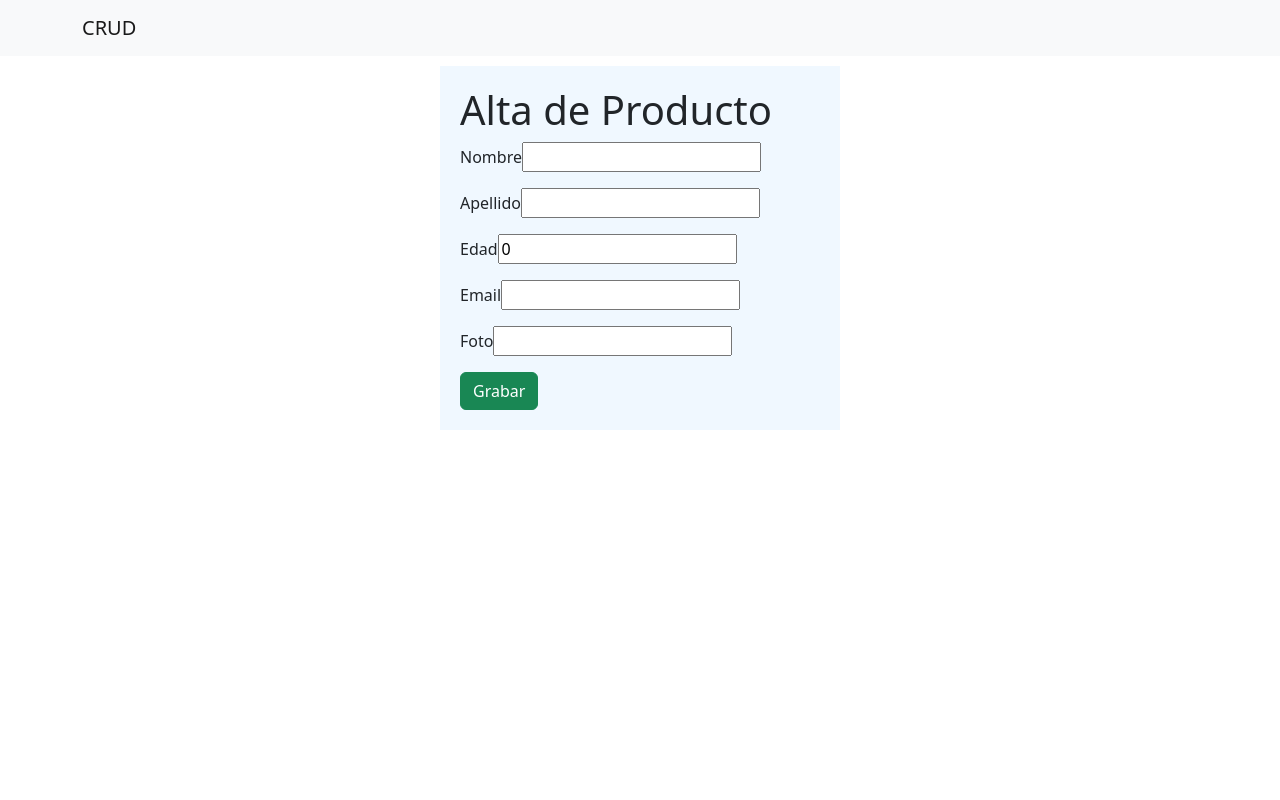
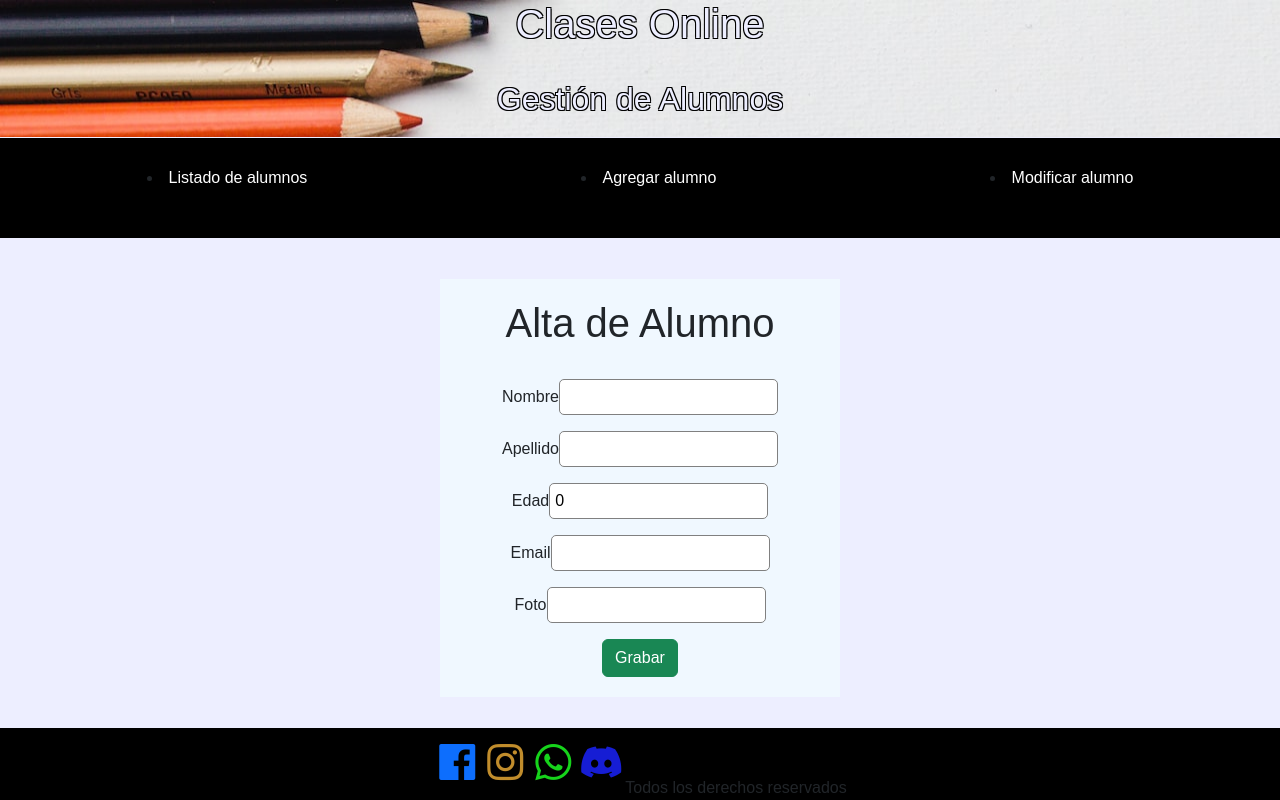
Before and after one commit to alzaidel/ProyectoFinalZaidel, a Flask app: template templates/persona_nueva.html in a window 1280 px wide. Run offline with Flask 3, Linux system fonts and the light colour scheme; the template is opened without the code that fills it, so the values that code supplies are empty.

Commit message:
varios cambios

```diff
--- /dev/null
+++ b/css/estilo.css
@@ -0,0 +1,409 @@
+* {
+    margin: 0;
+    padding: 0;
+    box-sizing: border-box;
+}
+
+
+
+html {
+    height: 100%;
+}
+
+body {
+    /* FUENTE Yanone Kaffeesatz */
+    /* font-family: "Yanone Kaffeesatz", sans-serif; */
+    /* h1 { font-family: "Yanone Kaffeesatz"; font-size: 24px; font-style: normal; font-variant: normal; font-weight: 700; line-height: 26.4px; } h3 { font-family: "Yanone Kaffeesatz"; font-size: 14px; font-style: normal; font-variant: normal; font-weight: 700; line-height: 15.4px; } p { font-family: "Yanone Kaffeesatz"; font-size: 14px; font-style: normal; font-variant: normal; font-weight: 400; line-height: 20px; } blockquote { font-family: "Yanone Kaffeesatz"; font-size: 21px; font-style: normal; font-variant: normal; font-weight: 400; line-height: 30px; } pre { font-family: "Yanone Kaffeesatz"; font-size: 13px; font-style: normal; font-variant: normal; font-weight: 400; line-height: 18.5714px; } */
+    font-family: Arial, sans-serif;
+
+    min-height: 100%;
+    background-color: #edeeff;
+    /* background-image: linear-gradient(to top, #96fbc4 0%, #f9f586 100%); */
+}
+
+/* .grid-container {
+    display: grid;
+    gap: 1px;
+    text-align: center;
+    grid-template-areas:
+        "header"
+        "consola"
+        "navbar"
+        "article"
+        "article2"
+        "aside"
+        "footer";
+} */
+
+.grid-video {
+    display: flex;
+    flex-direction: column;
+    min-height: 100vh;
+}
+
+.header {
+    grid-area: header;
+    background-image: url("para banner.jpg");
+    text-align: center;
+    color: #edeeff;
+    text-shadow: -1px -1px 0px black, 1px -1px 0px black, -1px 1px 0px black, 1px 1px 0px black;
+
+}
+
+.consola {
+    grid-area: consola;
+    background-color: beige;
+}
+
+.navbar-container {
+    grid-area: navbar;
+    background-color: #000000;
+    padding: 10px;
+    margin-bottom: 30px;
+  }
+
+.navbar {
+    background-color: #000000;
+    margin-top: 10px;
+    margin-bottom: 10px;
+    /* display: flex;
+    flex-direction: column;
+    justify-content: left; */
+    }
+
+    .navbar li {
+        /* display: flex;
+        flex-direction: column;
+        justify-content: left;
+        align-items: flex-start; */
+        }
+
+        .navbar a {
+            font-family: Arial, sans-serif;
+            color: #ffffff;
+            text-decoration: none;
+            outline: none;
+        }
+
+        .navbar a:hover {
+            font-weight: bold; /* Remarcar en negrita */
+            font-size: 1.1em; /* Aumentar tamaño de caracteres */
+          }
+
+
+
+.aside {
+    grid-area: aside;
+    background-color: #edeeff;
+    max-height:auto;
+    max-width: auto;
+    display: flex;
+    align-items: center;
+    justify-content: center;
+
+}
+
+.article {
+    grid-area: article;
+    /* background-color: #edeeff; */
+    text-align: center;
+    padding: 20px;
+    color:#9b0a0a;
+    /* font-weight:bold; */
+
+}
+
+.parrafo {
+    background-color: #0c053dd7; /* Color de fondo */
+    border-radius: 15px; /* Radio de las esquinas redondeadas */
+    padding: 10px; /* Espacio interno dentro del fondo */
+    margin-bottom: 30px;
+  }
+
+  .parrafo a {
+    font-family: Arial, sans-serif;
+    color: #ff7c02;
+    text-decoration: none;
+    outline: none;
+}
+
+.parrafo a:hover {
+    font-weight: bold; /* Remarcar en negrita */
+    font-size: 1.1em; /* Aumentar tamaño de caracteres */
+  }
+
+.article2 {
+    grid-area: article2;
+    background-color: #edeeff;
+    text-align: center;
+    padding: 20px;
+    aspect-ratio: 16/9;
+}
+
+.api {
+    grid-area: article;
+    background-color: #398e91e5;
+    text-align: justify;
+    border-radius: 10px;
+    padding: 20px;
+
+    }
+
+/* Estilos personalizados para el select */
+.select-estilo {
+    appearance: none;
+    background-color: #ffffff;
+    border: 1px solid #cccccc;
+    border-radius: 4px;
+    padding: 8px;
+    font-size: 16px;
+    color: #333333;
+  }
+
+  .select-estilo:focus {
+    outline: none;
+    box-shadow: 0 0 4px #888888;
+  }
+
+.profes {
+    grid-area: article;
+    text-align: center;
+    background-color: #edeeff;
+    width: 100%;
+}
+
+.profes img {
+    max-width: 100%;
+    height: auto;
+}
+
+
+.form {
+    grid-area: article;
+
+
+}
+
+.jitsi {
+    grid-area: article;
+    text-align: left;
+    padding: 20px;
+}
+
+.footer {
+    grid-area: footer;
+    background-color: rgb(0, 0, 0);
+    display: flex;
+    flex-direction: row;
+    justify-content: center;
+    align-items: center;
+    text-align: center;
+    margin-top: auto;
+}
+
+.country-image {
+    height: 200px;
+}
+
+@media (max-width:500px) {
+    .grid-container {
+        display: grid;
+        gap: 1px;
+        text-align: center;
+        grid-template-columns: auto;
+        grid-template-rows: auto;
+        grid-template-areas: auto;
+        grid-template:
+            "header"
+            "navbar"
+            "aside"
+            "article"
+            "article2"
+            "footer";
+    }
+
+    .navbar {
+        grid-area: navbar;
+        background-color: rgb(0, 0, 0);
+        display: flex;
+        flex-direction: column;
+        justify-content: left;
+        align-items: flex-start;
+        }
+
+    .navbar li {
+        margin-bottom: 10px;
+        }
+    }
+
+
+
+@media (min-width:501px) {
+    .grid-container {
+        /* grid-template-columns: auto;
+        grid-template-rows: auto;
+        grid-template-areas: auto; */
+        display: grid;
+        gap: 1px;
+        text-align: center;
+        grid-template-areas:
+            "header"
+            "navbar"
+            "article"
+            "footer";
+        grid-template-columns: 1fr;
+        grid-template-rows: auto;
+        }
+
+        .navbar {
+            grid-area: navbar;
+            background-color: rgb(0, 0, 0);
+            display: flex;
+            flex-direction: row;
+            align-items: center;
+            justify-content:space-around;
+            }
+
+        .navbar li {
+            margin-bottom: 10px;
+            }
+    }
+
+/* Formato de formularios: */
+
+form input {
+    border: 1px solid gray;
+    border-radius: 5px;
+    padding: 5px;
+  }
+
+  form input[type="text"]::placeholder {
+    color: gray;
+  }
+
+  form input[type="text"]:focus::placeholder {
+    color: transparent;
+  }
+
+
+.header {
+    width: 100%;
+    height: 100%;
+    /* animation-name: cambiarcolor1;
+    animation-name: aparecer;
+    animation-duration: 3s;
+    animation-iteration-count: 2; */
+}
+
+/* @keyframes cambiarcolor1 {
+    0% {
+        background-color: bisque;
+    }
+
+    50% {
+        background-color: aquamarine;
+    }
+
+    100% {
+        background-color: white;
+    }
+} */
+
+/* @keyframes aparecer {
+    0% {
+        rotate: 45deg;
+    }
+} */
+
+.article {
+    height: 100%;
+    width: 100%;
+}
+
+.api {
+    min-height: 50vh;
+    width: 100%;
+}
+
+.form {
+    min-height: 60vh;
+    width: 100%;
+    padding: 10px;
+
+    display: flex;
+    flex-direction: column;
+    justify-content: center;
+    align-items: center;
+    height: 80%;
+}
+
+.form input {
+    border: 1px solid gray;
+    border-radius: 5px;
+    padding: 5px;
+  }
+
+  .form input[type="text"]::placeholder {
+    color: gray;
+  }
+
+  .form input[type="text"]:focus::placeholder {
+    color: transparent;
+  }
+
+
+.aside {
+    margin-top: 0;
+    margin-left: 0;
+    height: auto;
+    width: auto;
+    animation-name: expandir;
+    animation-duration: 3.5s;
+    animation-iteration-count: 1;
+}
+
+@keyframes expandir {
+    0% {
+        transform: scale(0.5);
+
+    }
+}
+
+
+.carousel-frame {
+    width: 100%;
+    height: auto;
+    overflow: hidden;
+    margin-top: 20px;
+}
+
+.carousel-frame ul {
+    display: flex;
+    padding: 0;
+    width: 400%;
+
+    animation: slide 20s infinite linear;
+}
+
+.carousel-frame li {
+    list-style: none;
+    width: 100%;
+}
+
+.carousel-frame img {
+    width: 100%;
+}
+
+@keyframes slide {
+    0% {margin-left: 0%;}
+    20% {margin-left: 0%;}
+
+    25% {margin-left: -100%;}
+    45% {margin-left: -100%;}
+
+    50% {margin-left: -200%;}
+    70% {margin-left: -200%;}
+
+    75% {margin-left: -300%;}
+    95% {margin-left: -300%;}
+}
--- a/templates/persona_nueva.html
+++ b/templates/persona_nueva.html
@@ -1,22 +1,36 @@
 <!doctype html>
 <html lang="en">
 <head>
-  <title>Producto Nuevo</title>
+  <title>Alumno Nuevo</title>
   <!-- Required meta tags -->
   <meta charset="utf-8">
   <meta name="viewport" content="width=device-width, initial-scale=1, shrink-to-fit=no">
   <!-- Bootstrap CSS v5.2.1 -->
   <link href="https://cdn.jsdelivr.net/npm/bootstrap@5.2.1/dist/css/bootstrap.min.css" rel="stylesheet"
     integrity="sha384-iYQeCzEYFbKjA/T2uDLTpkwGzCiq6soy8tYaI1GyVh/UjpbCx/TYkiZhlZB6+fzT" crossorigin="anonymous">
+  <link rel="stylesheet" href="../css/estilo.css">
+  <link rel="shortcut icon" href="iconos/Teacher_Outline.ico" type="image/x-icon">
+  <link href='https://unpkg.com/boxicons@2.1.4/css/boxicons.min.css' rel='stylesheet'>
 </head>
-<body>
-  <header id="header">
-    <!-- place navbar here -->
-  </header>
+<body class = "grid-container">
+<header class="header">
+  <h1>Clases Online</h1>
+  <br>
+  <h2>Gestión de Alumnos</h2>
+</header>
+
+<div class="navbar-container">
+    <nav class="navbar">
+        <li><a href="./personas.html">Listado de alumnos</a></li>
+        <li><a href="./persona_nueva.html">Agregar alumno</a></li>
+        <li><a href="./persona_update.html">Modificar alumno</a></li>
+    </nav>
+</div>
   <main>
     <div class="container" id="app">
       <form style="background-color: aliceblue;margin:10px auto ; width: 400px; padding: 20px;">
-        <h1>Alta de Producto</h1>
+        <h1>Alta de Alumno</h1>
+        <br>
         <div class="mb-3">
           <label for="nombre">Nombre</label>
           <input type="text" name="nombre" id="nombre" v-model="nombre">
@@ -49,9 +63,14 @@
 
 
   </main>
-  <footer>
-    <!-- place footer here -->
-  </footer>
+  <footer class="footer">
+    <a href="https://www.facebook.com" target="_blank"><i class='bx bxl-facebook-square bx-lg'></i></i></a>
+    <a href="https://www.instagram.com" target="_blank"><i class='bx bxl-instagram bx-lg' style='color:#c18d2c'></i></a>
+    <a href="https://wa.me/5491150459292?text=%C2%A1Hola!%20Quiero%20saber%20m%C3%A1s%20sobre%20las%20clases%20online" target="_blank"><i class='bx bxl-whatsapp bx-lg' style='color:#16d41b'></i></a>
+    <a href="https://www.discord.com" target="_blank"><i class='bx bxl-discord-alt bx-lg' style='color:#161dd4'></i></a>
+    <br><br>
+    Todos los derechos reservados
+</footer>
   <!-- Bootstrap JavaScript Libraries -->
   <script src="https://cdn.jsdelivr.net/npm/@popperjs/core@2.11.6/dist/umd/popper.min.js" integrity="sha384-oBqDVmMz9ATKxIep9tiCxS/Z9fNfEXiDAYTujMAeBAsjFuCZSmKbSSUnQlmh/jp3" crossorigin="anonymous">
     </script>
```
Also changed, not shown: index.html (added, +48 -0 lines), infoAlumnos.html (added, +135 -0 lines), templates/persona_editar.html (+11 -3 lines), templates/persona_update.html (+23 -5 lines), templates/personas.html (+23 -5 lines), css/para banner.jpg (added).
